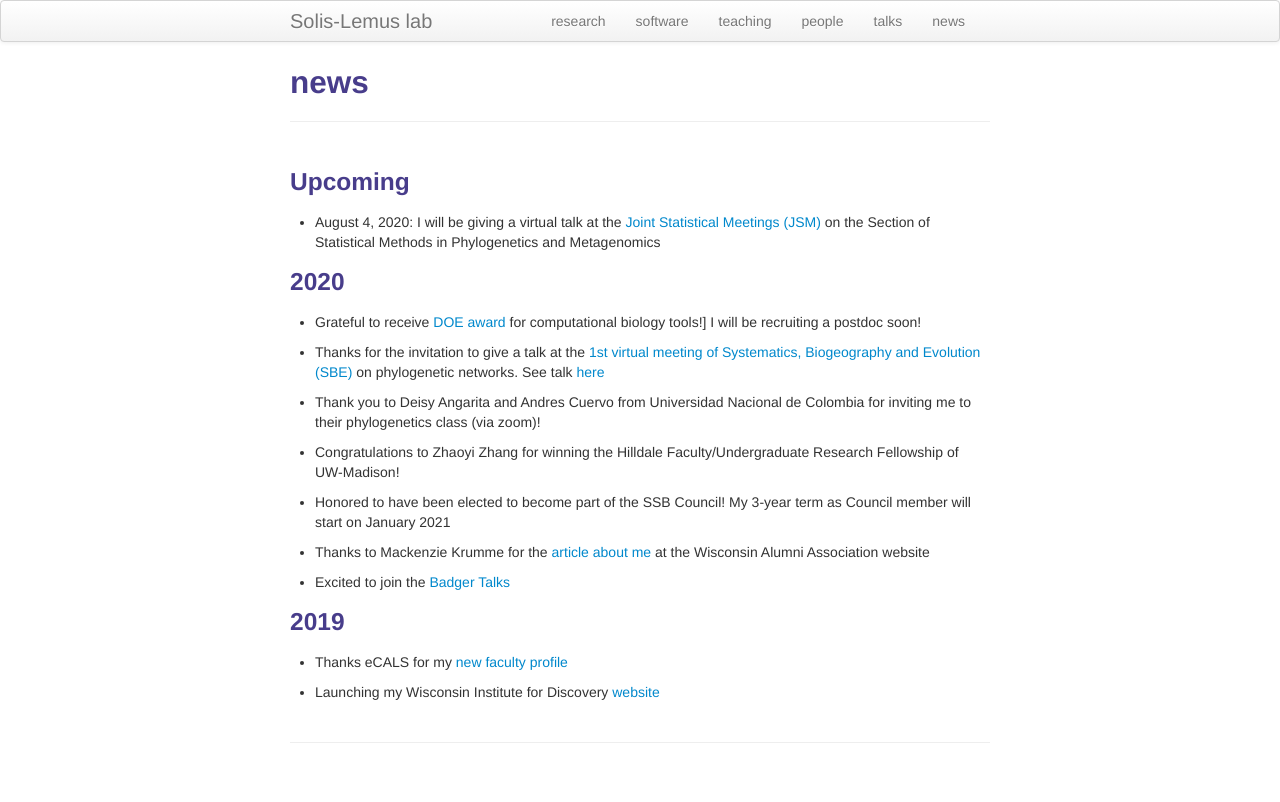
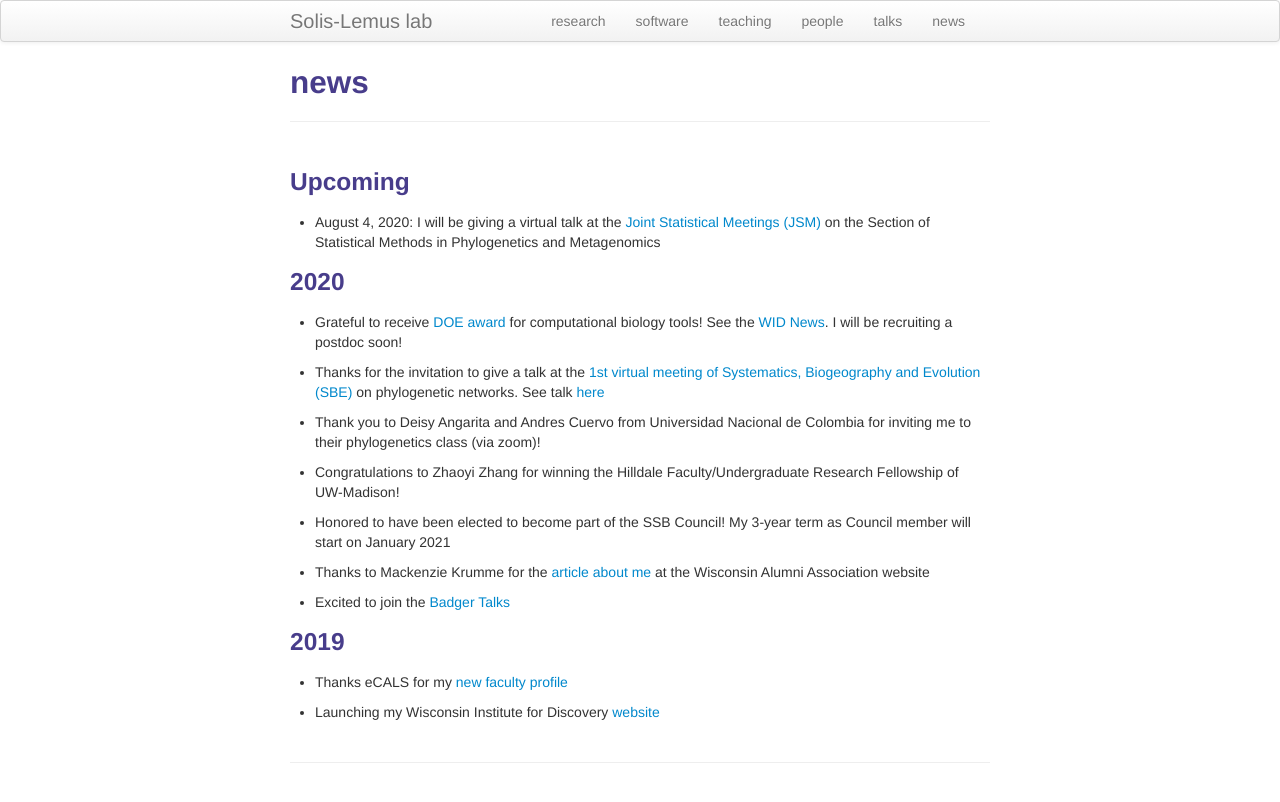
Before and after one commit to solislemuslab/solislemuslab.github.io, a Jekyll site: the page built from pages/news.md, in a window 1280 px wide. Shown: the top 802 px of the page. Built offline with Jekyll 4.4.1, drawn with Linux system fonts in a browser that asks for light colours.

Commit message:
doe news

```diff
--- a/pages/news.md
+++ b/pages/news.md
@@ -10,7 +10,7 @@ description: Solis-Lemus lab
 
 ### 2020
 
-- Grateful to receive [DOE award](https://science.osti.gov/-/media/ber/pdf/Awards/Computational_Tool_Development_List_of_Awards-DE-FOA-0002217.pdf?la=en&hash=F863703E5FA6B0889E8F29BF791312F4310B9629) for computational biology tools!] I will be recruiting a postdoc soon!
+- Grateful to receive [DOE award](https://science.osti.gov/-/media/ber/pdf/Awards/Computational_Tool_Development_List_of_Awards-DE-FOA-0002217.pdf?la=en&hash=F863703E5FA6B0889E8F29BF791312F4310B9629) for computational biology tools! See the [WID News](https://wid.wisc.edu/solis-lemus-awarded-grant-to-develop-statistical-theory-for-soil-data/). I will be recruiting a postdoc soon!
 
 - Thanks for the invitation to give a talk at the [1st virtual meeting of Systematics, Biogeography and Evolution (SBE)](https://www.eventbrite.com.ar/e/first-virtual-meeting-of-systematic-biogeography-evolution-sbe-tickets-106645918814) on phylogenetic networks. See talk [here](https://www.youtube.com/watch?v=4ByqoDnpVew)
 
```
